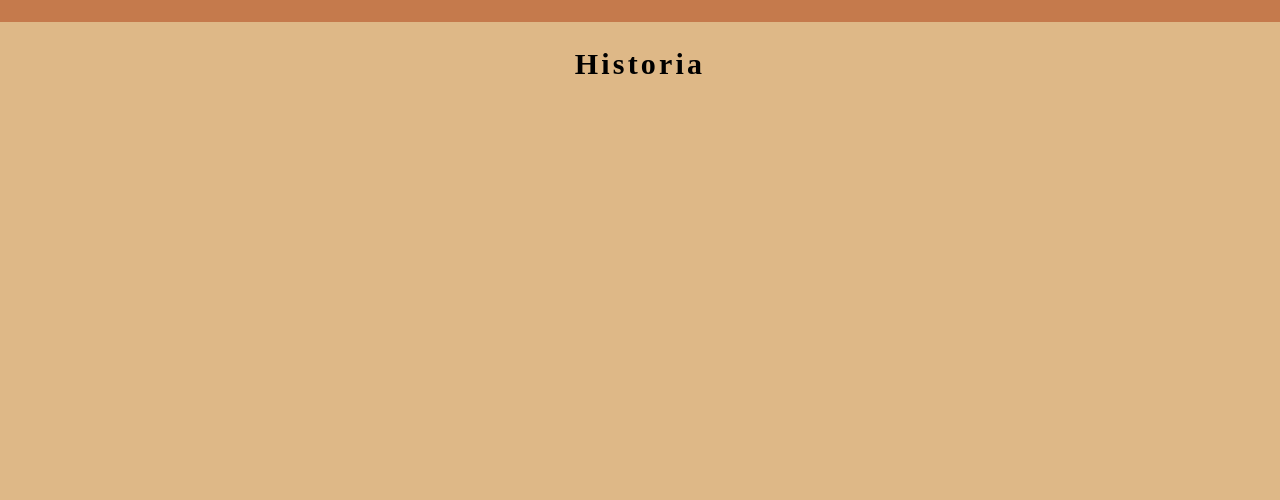
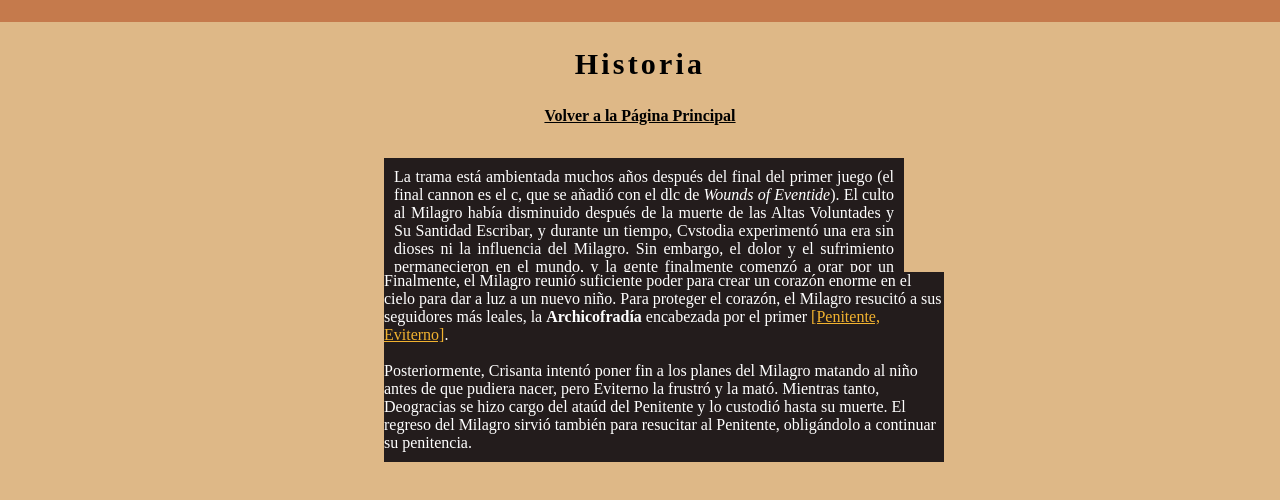
Before and after one commit to PeterMartEsc/LND, a plain HTML site: page PROYECTO_FINAL/pagina-web_tematica-libre/historia.html in a window 1280 px wide. Shown: the part 128-628 px from the top of the page. Drawn offline with Linux system fonts and the light colour scheme.

Commit message:
Se agregan cambios en la página web

```diff
--- a/PROYECTO_FINAL/pagina-web_tematica-libre/estilos/estiloHistoria.css
+++ b/PROYECTO_FINAL/pagina-web_tematica-libre/estilos/estiloHistoria.css
@@ -1,9 +1,17 @@
 body{
     background-color: burlywood;
     padding: 0;
-    margin: 0;
+    margin: 0 auto;
 
     height: 5400px;
+}
+
+a{
+    color: black;
+}
+
+a:visited{
+    color: black;
 }
 
 /*Cabecera*/
@@ -54,6 +62,43 @@ h4{
     height: 30px;
 }
 
+/*Main*/
+
+.hpr{
+    color: rgb(241, 178, 47);
+}
+
+.contexto{
+    background-color: rgb(35, 28, 28);
+    color: white;
+
+    width: 520px;
+    height: 160px;
+
+    position: absolute;
+    left: 30%;
+
+}
+
+.contexto2{
+    background-color: rgb(35, 28, 28);
+    color: white;
+
+    width: 560px;
+    height: 190px;
+
+    position: absolute;
+    left: 30%;
+    top: 50%;
+
+}
+
+.text{
+    margin: 10px;
+    text-align: justify;
+}
+
+
 /*Pie de página*/
 
 footer{
--- a/PROYECTO_FINAL/pagina-web_tematica-libre/estilos/estiloPrincipal.css
+++ b/PROYECTO_FINAL/pagina-web_tematica-libre/estilos/estiloPrincipal.css
@@ -2,6 +2,10 @@ body{
     background-color: burlywood;
     padding: 0;
     margin: 0;
+}
+
+a{
+    color: black;
 }
 
 a:visited{
--- a/PROYECTO_FINAL/pagina-web_tematica-libre/historia.html
+++ b/PROYECTO_FINAL/pagina-web_tematica-libre/historia.html
@@ -23,10 +23,34 @@
         <h3 >
             Historia
         </h3>
+        <h4>
+            <a href="index.html" class="comeBack">Volver a la Página Principal</a>
+        </h4>
     </header>
 
     <main>
-
+        <div class="contexto">
+            <p class="text">
+                La trama está ambientada muchos años después del final del primer juego
+                (el final cannon es el c, que se añadió con el dlc de <i>Wounds of Eventide</i>).
+                El culto al Milagro había disminuido después de la muerte de las Altas Voluntades
+                y Su Santidad Escribar, y durante un tiempo, Cvstodia experimentó una era sin
+                dioses ni la influencia del Milagro. Sin embargo, el dolor y el sufrimiento
+                permanecieron en el mundo, y la gente finalmente comenzó a orar por un poder
+                mayor para aliviar su sufrimiento, dándole al Milagro la oportunidad de regresar.
+            </p>
+        </div>
+        <div class="contexto2">
+            Finalmente, el Milagro reunió suficiente poder para crear un corazón enorme en el
+            cielo para dar a luz a un nuevo niño. Para proteger el corazón, el Milagro resucitó
+            a sus seguidores más leales, la <b>Archicofradía</b> encabezada por el primer <a href="jefes.html#Eviterno" class="hpr">[Penitente, Eviterno]</a>.
+            <br>
+            <br>
+            Posteriormente, Crisanta intentó poner fin a los planes del Milagro matando al niño antes
+            de que pudiera nacer, pero Eviterno la frustró y la mató. Mientras tanto, Deogracias
+            se hizo cargo del ataúd del Penitente y lo custodió hasta su muerte. El regreso del
+            Milagro sirvió también para resucitar al Penitente, obligándolo a continuar su penitencia.
+        </div>
     </main>
 
     <footer>
```
Also changed, not shown: PROYECTO_FINAL/pagina-web_tematica-libre/estilos/estiloContactanos.css (+3 -8 lines), PROYECTO_FINAL/pagina-web_tematica-libre/jefes.html (+1 -1 lines).
